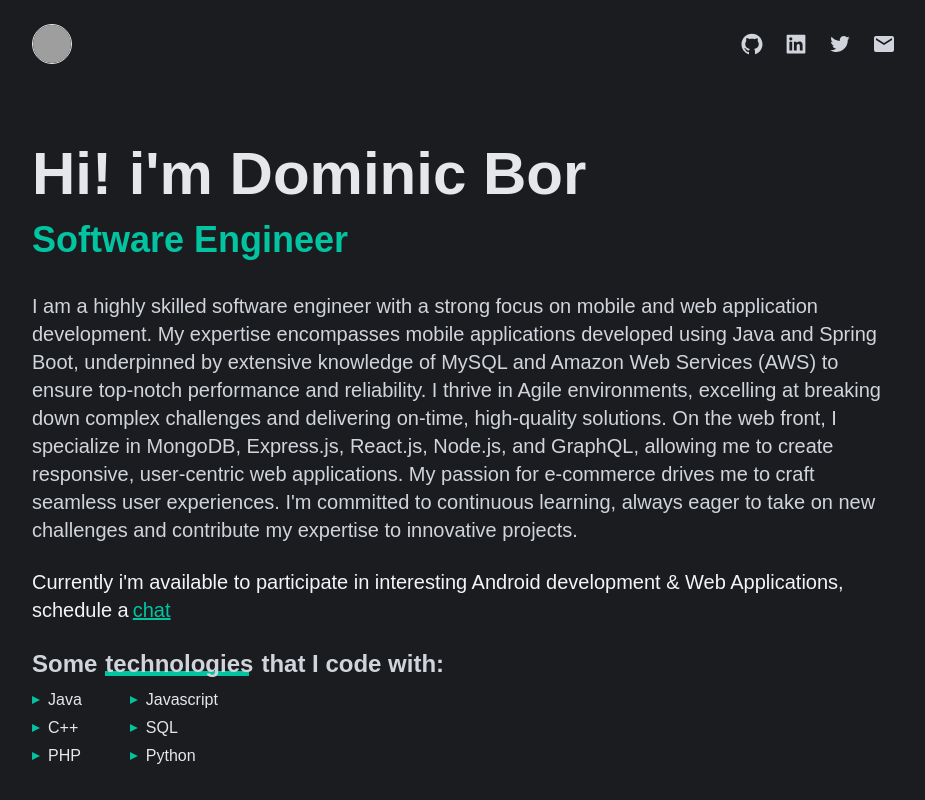
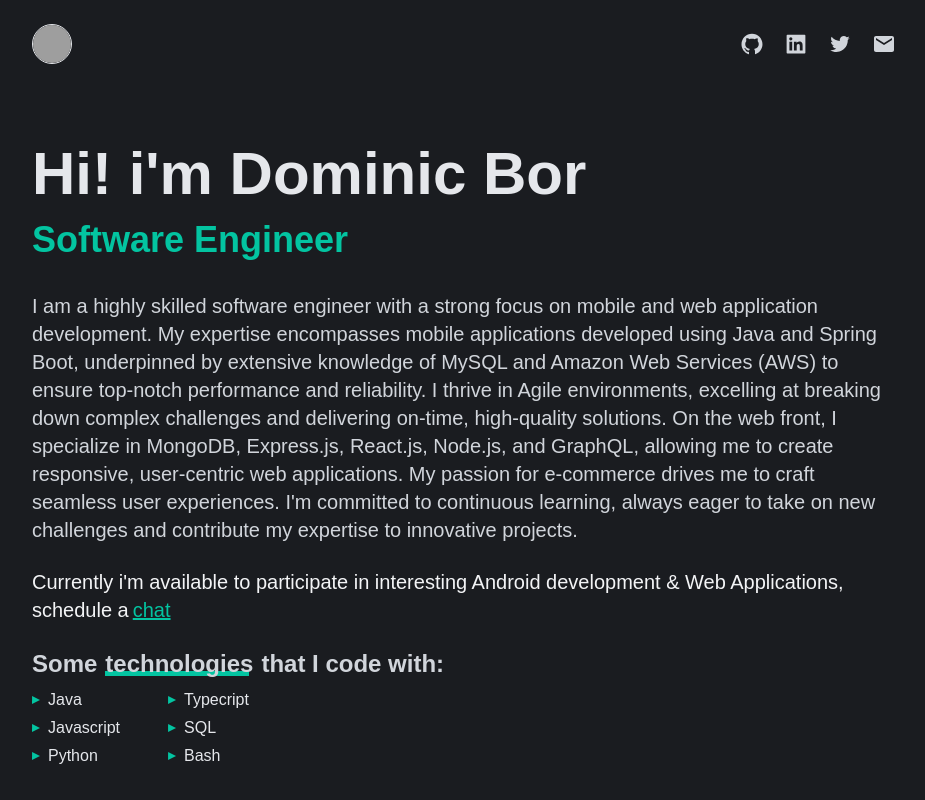
Before and after one commit to sirbor/sirbor.github.io, a React (Create React App) app: page / in a window 1280 px wide. Shown: the top 800 px of the page, without its empty margins (176-1101 px from the left). Built offline with nearby package versions, Linux system fonts and the light colour scheme; grey boxes are pictures that could not be loaded; a web font is replaced by a local one.

Commit message:
Updated my skills '

```diff
--- a/src/components/About.js
+++ b/src/components/About.js
@@ -45,13 +45,13 @@ const About = () => {
         <div className="flex space-x-12">
           <div className="flex flex-col space-y-1 mt-2">
             <Skill title="Java" />
-            <Skill title="C++" />
-            <Skill title="PHP" />
+            <Skill title="Javascript" />
+            <Skill title="Python" />
           </div>
           <div className="flex flex-col space-y-1 mt-2">
-            <Skill title="Javascript" />
+            <Skill title="Typecript" />
             <Skill title="SQL" />
-            <Skill title="Python" />
+            <Skill title="Bash" />
           </div>
         </div>
       </div>
```
